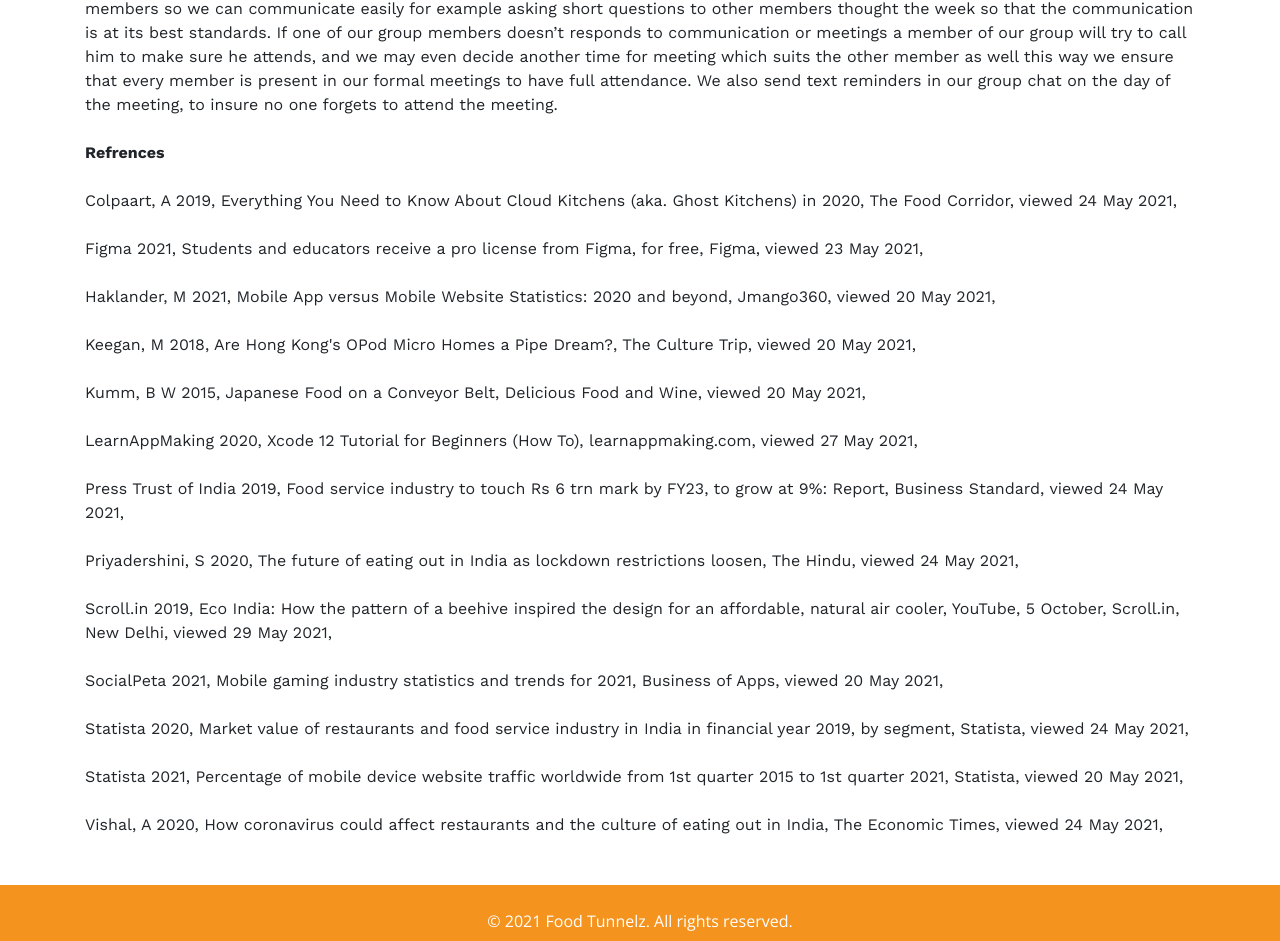
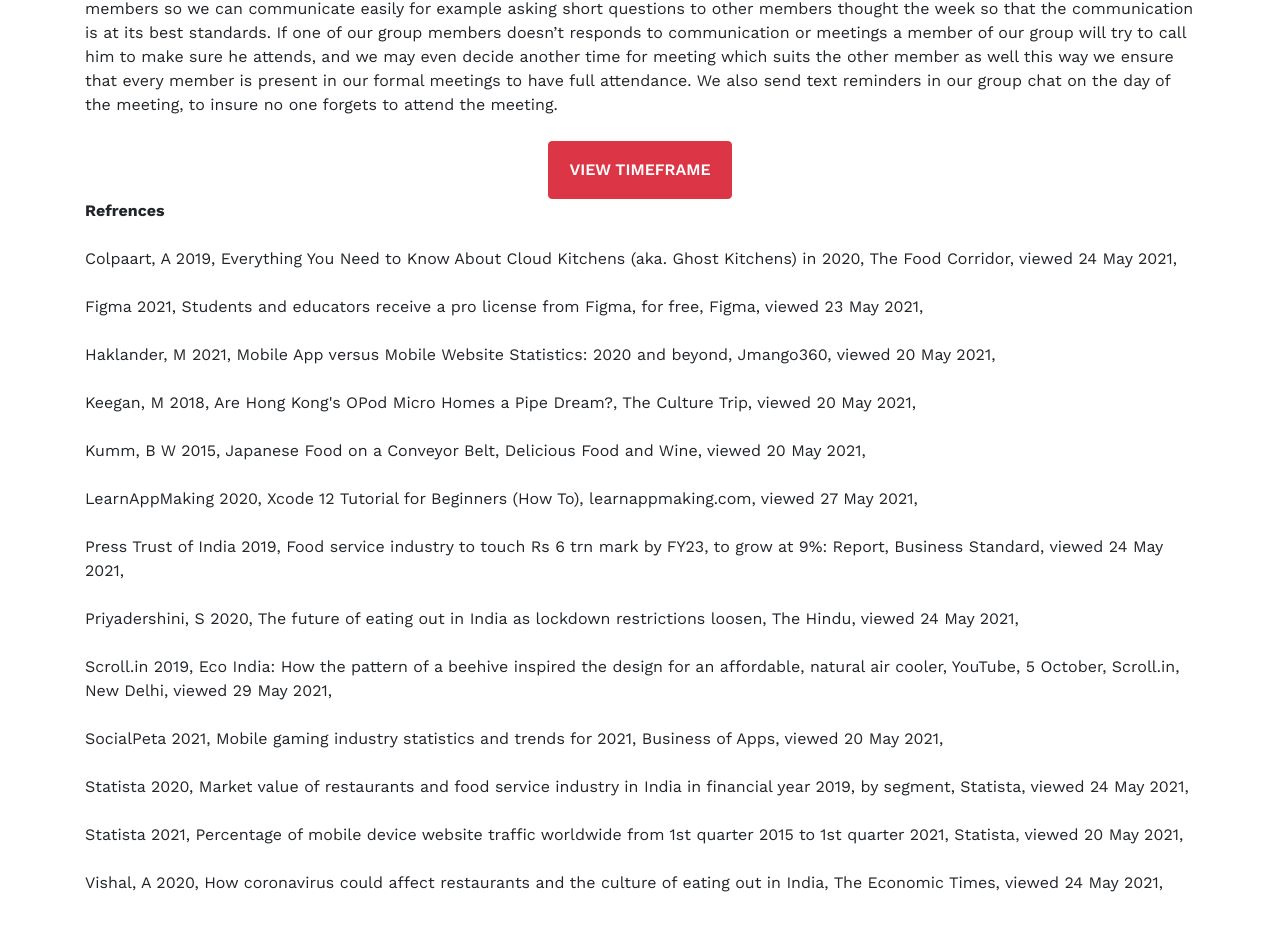
Before and after one commit to abhinav108/W10-30_Group_4_Assignment_3, a plain HTML site: page Project_Description.html in a window 1280 px wide. Shown: the part 9717-10658 px from the top of the page. Drawn offline with nearby package versions, Linux system fonts and the light colour scheme.

Commit message:
Add files via upload

```diff
--- a/Project_Description.html
+++ b/Project_Description.html
@@ -435,6 +435,16 @@
 Our group has decided to do face to face meetings using Microsoft Teams App and our group has also shared phone numbers of all team members so we can communicate easily for example asking short questions to other members thought the week so that the communication is at its best standards. If one of our group members doesn’t responds to communication or meetings a member of our group will try to call him to make sure he attends, and we may even decide another time for meeting which suits the other member as well this way we ensure that every member is present in our formal meetings to have full attendance. We also send text reminders in our group chat on the day of the meeting, to insure no one forgets to attend the meeting.
                                                 <br /><br />
 
+
+
+
+                          <p style="text-align: center;">
+                        <a class="btn btn-danger btn-outline-style py-3" href="Individual Time Frame.pdf">View Timeframe
+                        </a>
+                    </p>
+
+
+
                         <b>Refrences</b>
                         <br /><br />
 
```
